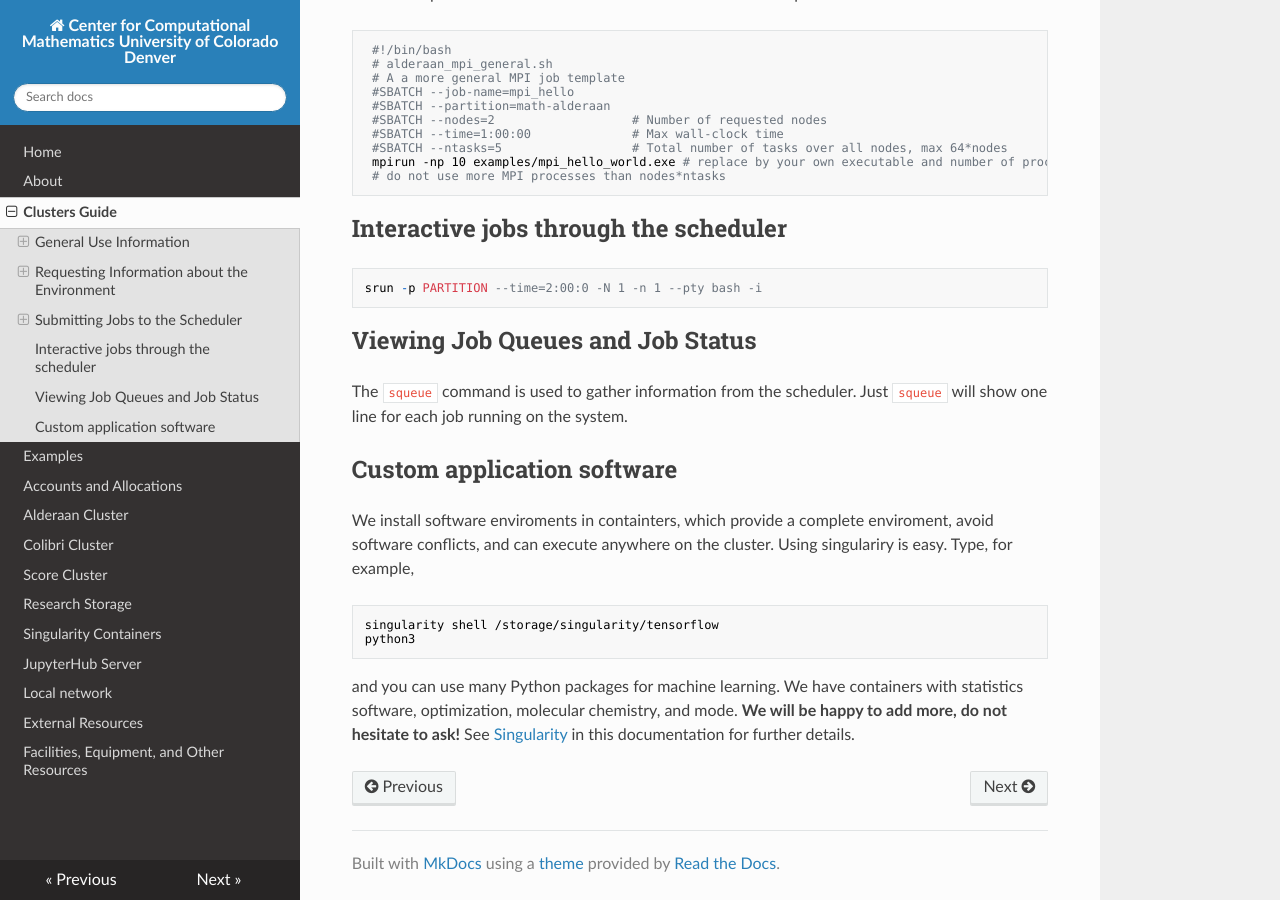
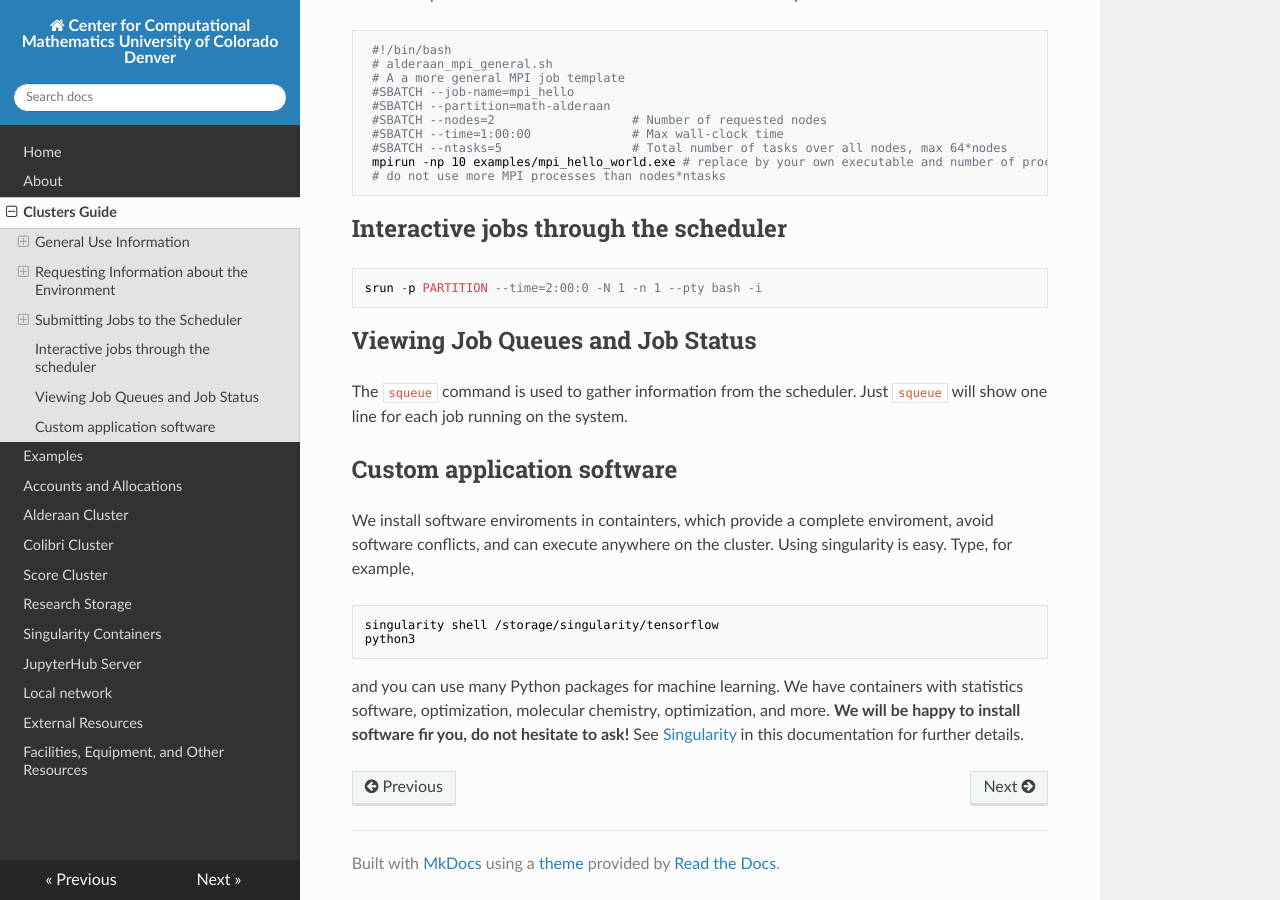
Before and after one commit to ccmucdenver/ccm-docs, an MkDocs documentation site: the page built from docs/clusters_guide.md, in a window 1280 px wide and 900 px high, scrolled down 5110 px. Built offline with MkDocs 1.6.1, drawn with Linux system fonts in a browser that asks for light colours; nearby versions of some CDN libraries.

Commit message:
Update clusters_guide.md

```diff
--- a/docs/clusters_guide.md
+++ b/docs/clusters_guide.md
@@ -226,9 +226,10 @@ job running on the system.
 ## Custom application software
 
 We install software enviroments in containters, which provide a complete enviroment, avoid software conflicts, and can execute anywhere on the cluster.
-Using singulariry is easy. Type, for example,
+Using singularity is easy. Type, for example,
 
     singularity shell /storage/singularity/tensorflow
     python3
 
-and you can use many Python packages for machine learning. We have containers with statistics software, optimization, molecular chemistry, and mode. **We will be happy to add more, do not hesitate to ask!** See [Singularity](../singularity/) in this documentation for further details.
+and you can use many Python packages for machine learning. We have containers with statistics software, optimization, molecular chemistry, optimization,
+and more. **We will be happy to install software fir you, do not hesitate to ask!** See [Singularity](../singularity/) in this documentation for further details.
```
